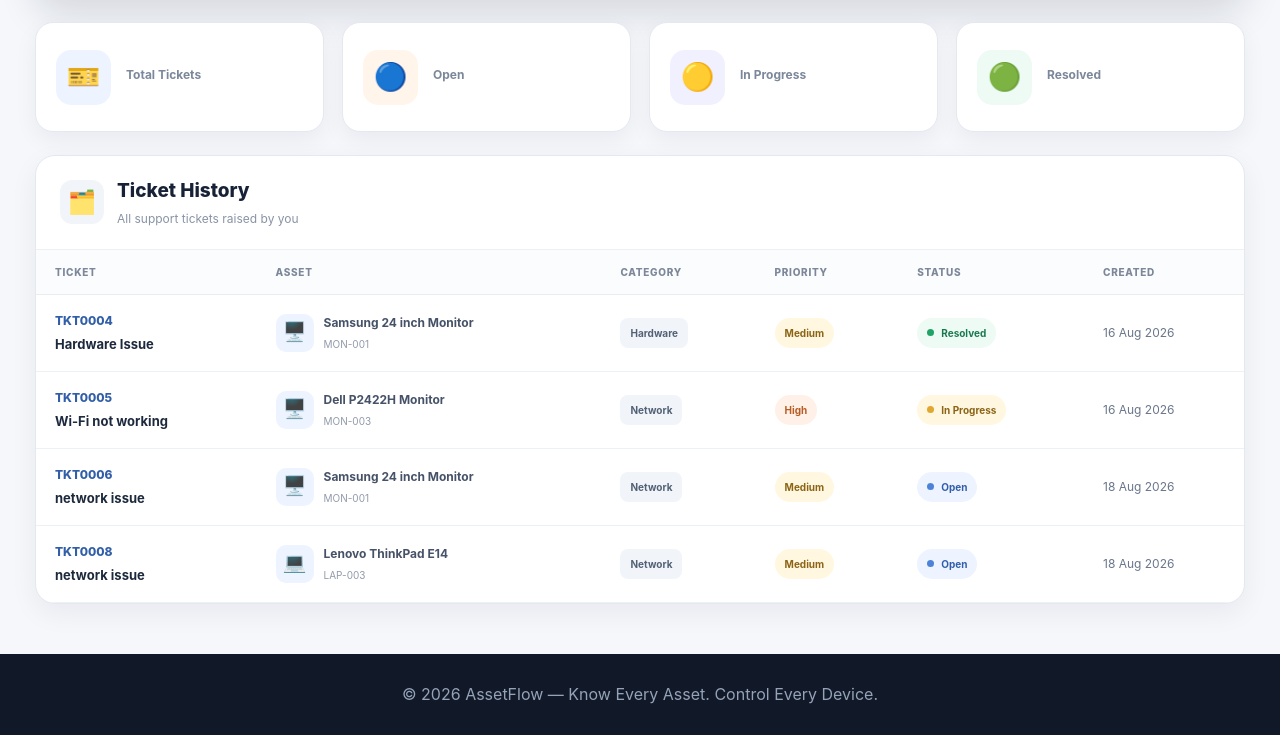
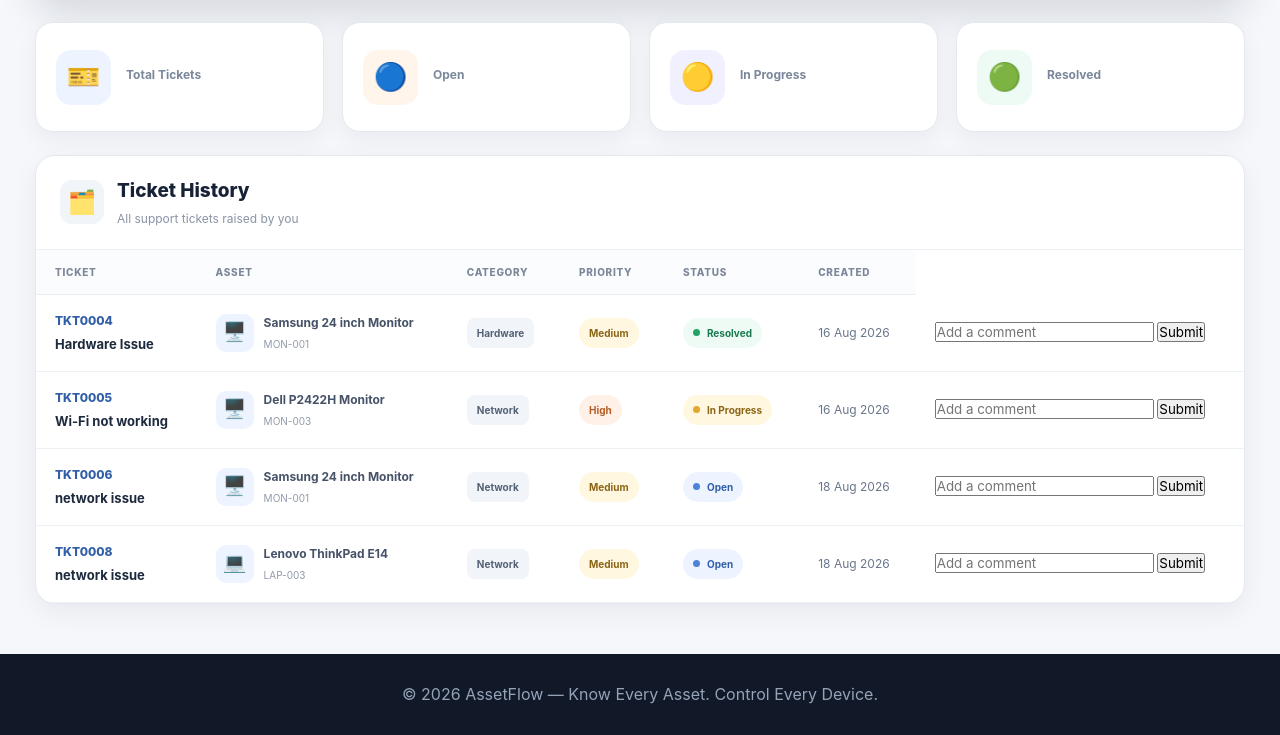
Before and after one commit to prapti563/IT-Asset-Helpdesk-Ticketing-System, a Django app: template templates/my_tickets.html in a window 1280 px wide. Shown: the part 279-1014 px from the top of the page. Run offline with Django 5.2, Linux system fonts and the light colour scheme; the template is opened without the code that fills it: values that come from a table or form of the project are taken from there, others are empty; data comes from the database, SQL or seed files in the repository.

Commit message:
Complete V3 ticket assignment and comments

```diff
--- a/asset/models.py
+++ b/asset/models.py
@@ -274,6 +274,27 @@ class Ticket(models.Model):
 
     def __str__(self):
         return f"{self.ticket_id} - {self.title}"
+class TicketComment(models.Model):
+    ticket = models.ForeignKey(
+        Ticket,
+        on_delete=models.CASCADE,
+        related_name="comments"
+    )
+
+    user = models.ForeignKey(
+        User,
+        on_delete=models.CASCADE
+    )
+
+    comment = models.TextField()
+
+    created_at = models.DateTimeField(
+        auto_now_add=True
+    )
+
+    def __str__(self):
+        return f"Comment on {self.ticket.ticket_id}"
+
 def my_tickets(request):
 
     # ==========================================
--- a/config/urls.py
+++ b/config/urls.py
@@ -168,6 +168,14 @@ path(
     views.delete_ticket,
     name="delete_ticket"
 ),
-
-
+path(
+    "tickets/<int:id>/delete/",
+    views.delete_ticket,
+    name="delete_ticket"
+),
+path(
+    "tickets/<int:id>/comment/",
+    views.add_ticket_comment,
+    name="add_ticket_comment"
+),
 ]
--- a/templates/my_tickets.html
+++ b/templates/my_tickets.html
@@ -970,6 +970,21 @@ My Tickets | AssetFlow
                             </span>
 
                         </td>
+                        <!-- COMMENT -->
+                        <td>
+
+                            <form method="POST" action="{% url 'add_ticket_comment' ticket.id %}">
+                                {% csrf_token %}
+                                <input type="text" name="comment" placeholder="Add a comment" required>
+                                <button type="submit">Submit</button>
+                            </form>
+                            {% for comment in ticket.comments.all %}
+                            <div style="margin-top: 8px; ">
+                                <strong>{{ comment.user.username }}:</strong>
+                                <p style="margin: 2px 0;">{{ comment.comment }}</p>
+                            </div>
+                            {% endfor %}
+
 
                     </tr>
 
```
Also changed, not shown: asset/views.py (+26 -1 lines), templates/tickets.html (+21 -0 lines), asset/migrations/0005_ticketcomment.py (added).
